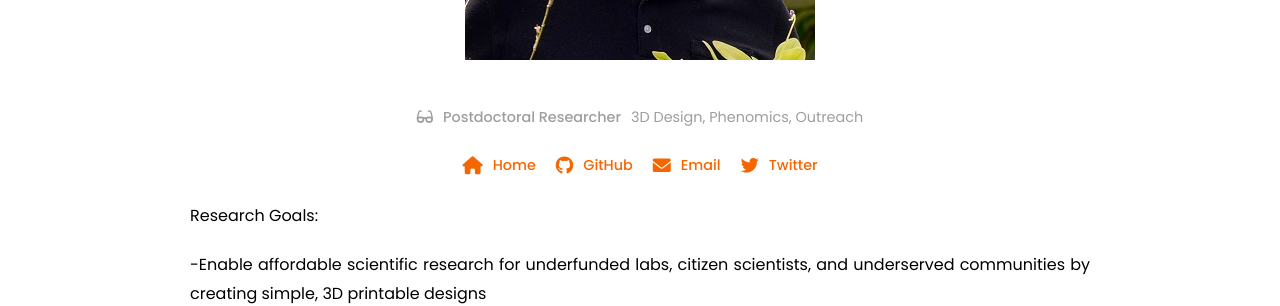
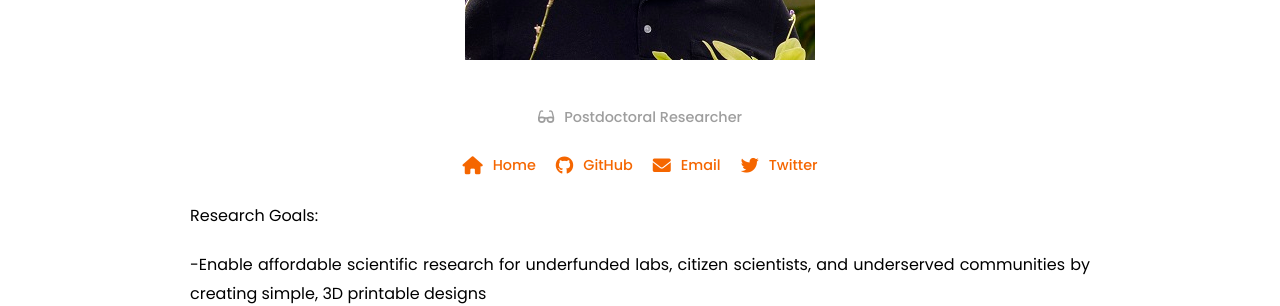
Before and after one commit to mmcnair91/fieldpheno.github.io, a Jekyll site: the page built from _members/mcnair-mason.md, in a window 1280 px wide. Shown: the part 572-878 px from the top of the page. Built offline with Jekyll 4.4.1, drawn with Linux system fonts in a browser that asks for light colours.

Commit message:
Update mcnair-mason.md

```diff
--- a/_members/mcnair-mason.md
+++ b/_members/mcnair-mason.md
@@ -3,7 +3,6 @@ name: Mason McNair
 image: images/team/mason-mcnair.jpg
 role: postdoc
 group: current
-description: 3D Design, Phenomics, Outreach
 aliases:
   - M. McNair
   - M.C. McNair
```
